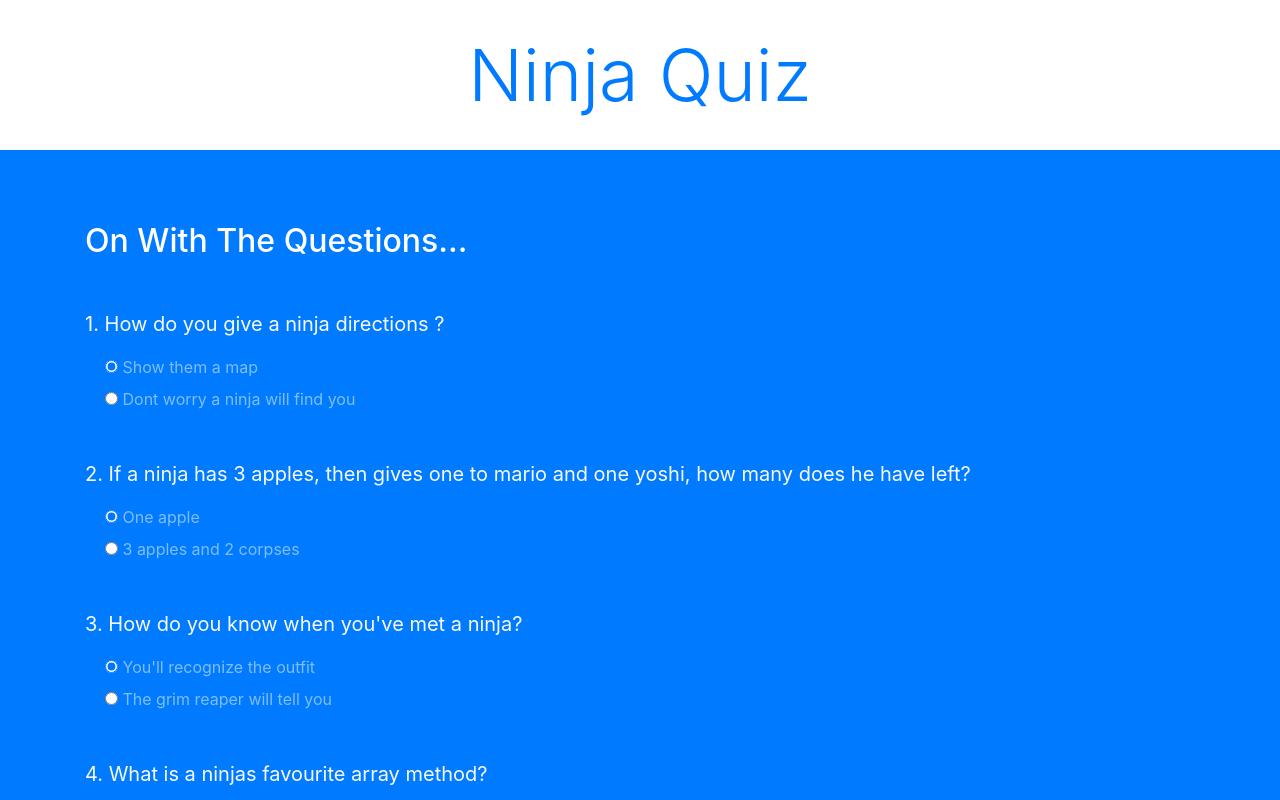
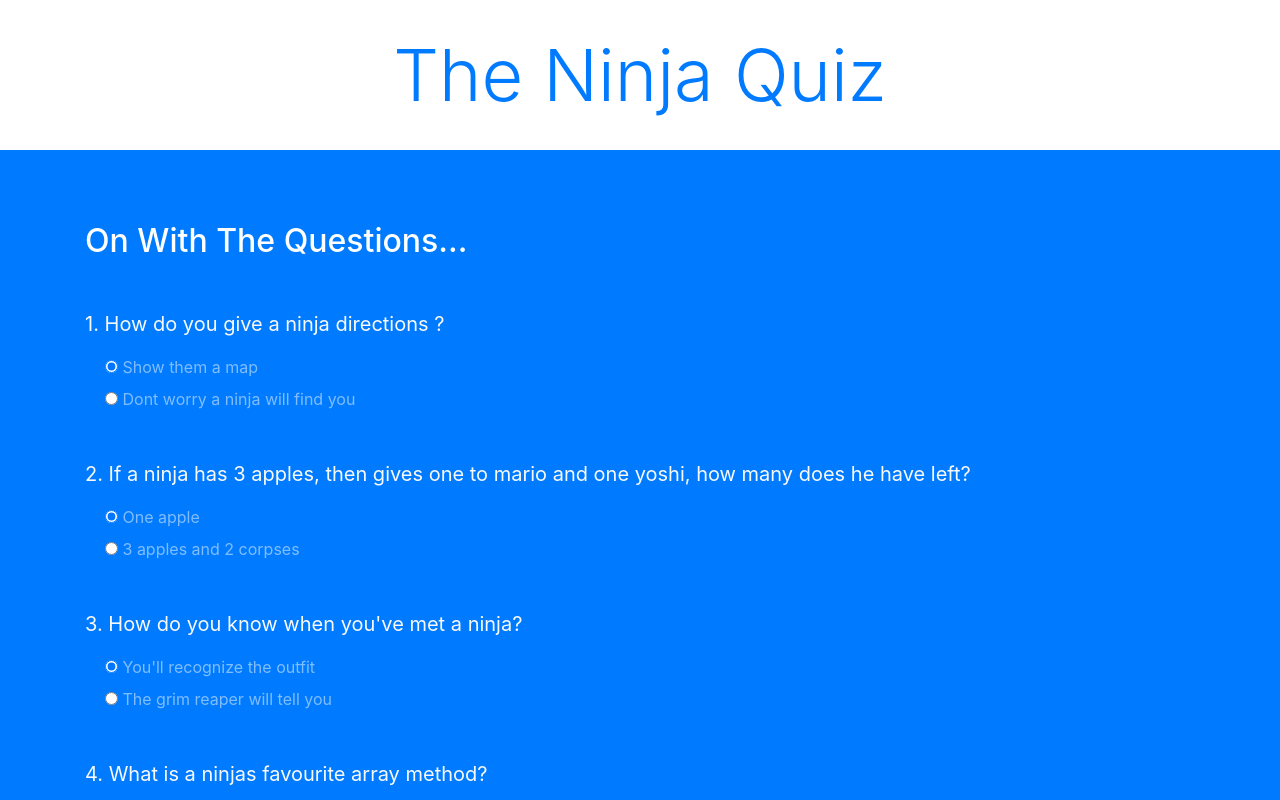
Before and after one commit to frenchy321/Ninja-quiz, a plain HTML site: page index.html in a window 1280 px wide. Shown: the top 800 px of the page. Drawn offline with nearby package versions, Linux system fonts and the light colour scheme.

Commit message:
changed H2 header

```diff
--- a/index.html
+++ b/index.html
@@ -16,7 +16,7 @@
     <!-- TOP SECTION -->
     <div class="intro py-3 bg-white text-center">
       <div class="container">
-        <h2 class="text-primary display-3 my-3">Ninja Quiz</h2>
+        <h2 class="text-primary display-3 my-3">The Ninja Quiz</h2>
       </div>
     </div>
 
```
